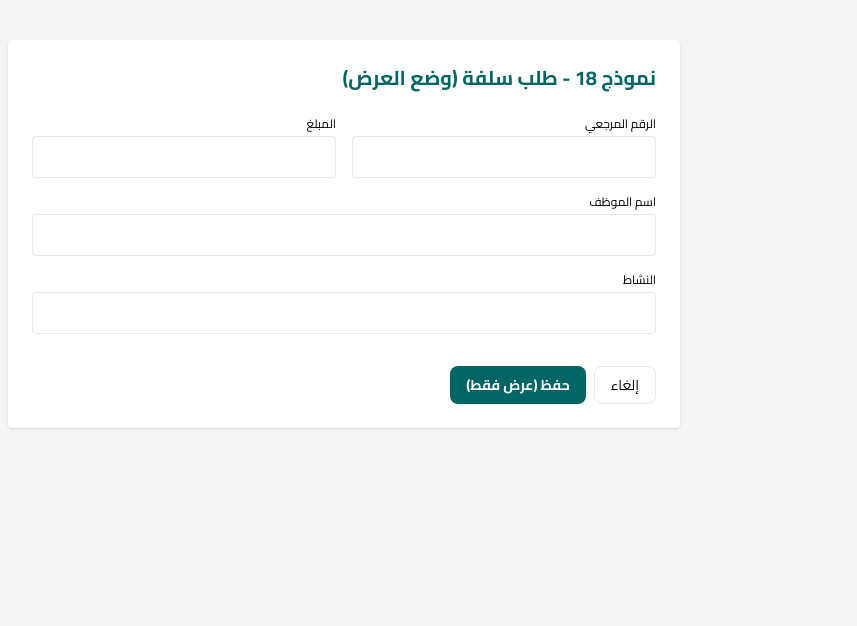
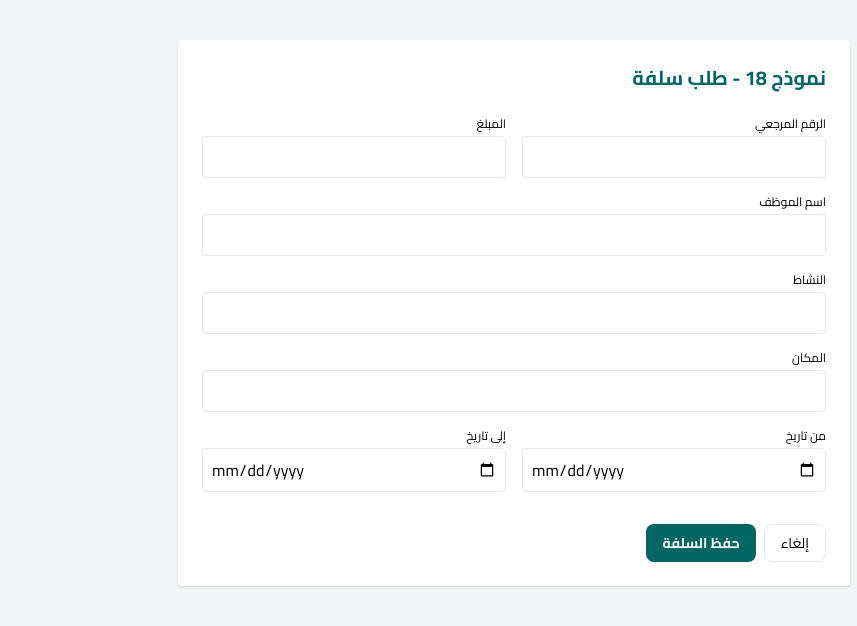
Before and after one commit to nauss-nif/solf, a Next.js app: page /loans/new in a window 1280 px wide. Shown: the top 626 px of the page, without its empty margins (296-1153 px from the left). Built offline with nearby package versions, Linux system fonts and the light colour scheme.

Commit message:
Final deployment with correct database settings

```diff
--- a/app/api/loans/route.ts
+++ b/app/api/loans/route.ts
@@ -1,34 +1,27 @@
-import { NextResponse } from 'next/server'
-import { prisma } from '@/lib/prisma'
+import { NextResponse } from 'next/server';
+import { prisma } from '@/lib/prisma';
+
+export async function GET() {
+  const loans = await prisma.loan.findMany({ orderBy: { createdAt: 'desc' } });
+  return NextResponse.json(loans);
+}
 
 export async function POST(request: Request) {
   try {
-    const body = await request.json()
+    const body = await request.json();
     const loan = await prisma.loan.create({
       data: {
         refNumber: body.refNumber,
         employee: body.employee,
         activity: body.activity,
-        location: body.location || null,
+        location: body.location,
         amount: body.amount,
         startDate: new Date(body.startDate),
         endDate: new Date(body.endDate),
-        items: {
-          create: Array.isArray(body.items)
-            ? body.items.map((item: { category: string; amount: number }) => ({
-                category: item.category,
-                amount: item.amount,
-              }))
-            : [],
-        },
-      },
-      include: {
-        items: true,
-      },
-    })
-    return NextResponse.json(loan)
+      }
+    });
+    return NextResponse.json(loan);
   } catch (error) {
-    console.error(error)
-    return NextResponse.json({ error: 'Error creating loan' }, { status: 500 })
+    return NextResponse.json({ error: 'Error creating loan' }, { status: 500 });
   }
 }
--- a/app/api/settlements/route.ts
+++ b/app/api/settlements/route.ts
@@ -1,9 +1,9 @@
-import { NextResponse } from 'next/server'
-import { prisma } from '@/lib/prisma'
+import { NextResponse } from 'next/server';
+import { prisma } from '@/lib/prisma';
 
 export async function POST(request: Request) {
   try {
-    const body = await request.json()
+    const body = await request.json();
 
     const result = await prisma.$transaction([
       prisma.settlement.create({
@@ -14,18 +14,17 @@ export async function POST(request: Request) {
           total: body.total,
           savings: body.savings,
           overage: body.overage,
-          invoices: body.details,
-        },
+          invoices: body.details
+        }
       }),
       prisma.loan.update({
         where: { id: body.loanId },
-        data: { isSettled: true },
-      }),
-    ])
+        data: { isSettled: true }
+      })
+    ]);
 
-    return NextResponse.json(result)
+    return NextResponse.json(result);
   } catch (error) {
-    console.error(error)
-    return NextResponse.json({ error: 'Settlement failed' }, { status: 500 })
+    return NextResponse.json({ error: 'Settlement failed' }, { status: 500 });
   }
 }
--- a/app/loans/new/page.tsx
+++ b/app/loans/new/page.tsx
@@ -1,27 +1,42 @@
 'use client';
+import { useState } from 'react';
 import { useRouter } from 'next/navigation';
-import { useState } from 'react';
 
 export default function NewLoanPage() {
   const router = useRouter();
   const [loading, setLoading] = useState(false);
 
-  const handleSubmit = async (e: React.FormEvent) => {
-    e.preventDefault();
+  async function handleSubmit(formData: FormData) {
     setLoading(true);
+    const data = {
+      refNumber: formData.get('ref') as string,
+      employee: formData.get('employee') as string,
+      activity: formData.get('activity') as string,
+      amount: parseFloat(formData.get('amount') as string),
+      location: formData.get('location') as string,
+      startDate: formData.get('startDate') as string,
+      endDate: formData.get('endDate') as string,
+    };
 
-    // محاكاة عملية الحفظ (بدون قاعدة بيانات)
-    setTimeout(() => {
-      alert('هذه نسخة عرض. لن يتم حفظ البيانات فعلياً.');
+    const res = await fetch('/api/loans', {
+      method: 'POST',
+      body: JSON.stringify(data),
+      headers: { 'Content-Type': 'application/json' }
+    });
+
+    if (res.ok) {
+      router.push('/');
+      router.refresh();
+    } else {
+      alert('حدث خطأ');
       setLoading(false);
-      router.push('/');
-    }, 1000);
+    }
   }
 
   return (
     <main className="max-w-2xl mx-auto p-6 bg-white rounded shadow mt-10">
-      <h2 className="text-xl font-bold mb-6 text-primary">نموذج 18 - طلب سلفة (وضع العرض)</h2>
-      <form onSubmit={handleSubmit} className="space-y-4">
+      <h2 className="text-xl font-bold mb-6 text-primary">نموذج 18 - طلب سلفة</h2>
+      <form action={handleSubmit} className="space-y-4">
         <div className="grid grid-cols-2 gap-4">
           <div>
             <label className="block text-xs mb-1">الرقم المرجعي</label>
@@ -40,11 +55,25 @@ export default function NewLoanPage() {
           <label className="block text-xs mb-1">النشاط</label>
           <input name="activity" required className="w-full border rounded p-2" />
         </div>
+        <div>
+          <label className="block text-xs mb-1">المكان</label>
+          <input name="location" className="w-full border rounded p-2" />
+        </div>
+        <div className="grid grid-cols-2 gap-4">
+          <div>
+            <label className="block text-xs mb-1">من تاريخ</label>
+            <input name="startDate" type="date" required className="w-full border rounded p-2" />
+          </div>
+          <div>
+            <label className="block text-xs mb-1">إلى تاريخ</label>
+            <input name="endDate" type="date" required className="w-full border rounded p-2" />
+          </div>
+        </div>
 
         <div className="flex gap-2 pt-4">
           <button type="button" onClick={() => router.back()} className="px-4 py-2 border rounded-lg text-sm">إلغاء</button>
           <button type="submit" disabled={loading} className="px-4 py-2 bg-primary text-white rounded-lg text-sm font-bold disabled:opacity-50">
-            {loading ? 'جاري الحفظ...' : 'حفظ (عرض فقط)'}
+            {loading ? 'جاري الحفظ...' : 'حفظ السلفة'}
           </button>
         </div>
       </form>
--- a/app/page.tsx
+++ b/app/page.tsx
@@ -1,4 +1,8 @@
 import Link from 'next/link';
+import { prisma } from '@/lib/prisma';
+
+// هذا السطر ضروري لمنع الخطأ
+export const dynamic = 'force-dynamic';
 
 // بيانات تجريبية للعرض فقط (بدون قاعدة بيانات)
 const demoLoans = [
```
Also changed, not shown: lib/utils.ts (+8 -29 lines), package.json (+5 -4 lines), lib/prisma.ts (line endings or trailing spaces), 1 other file (tests, documents, lock files or other folders).
